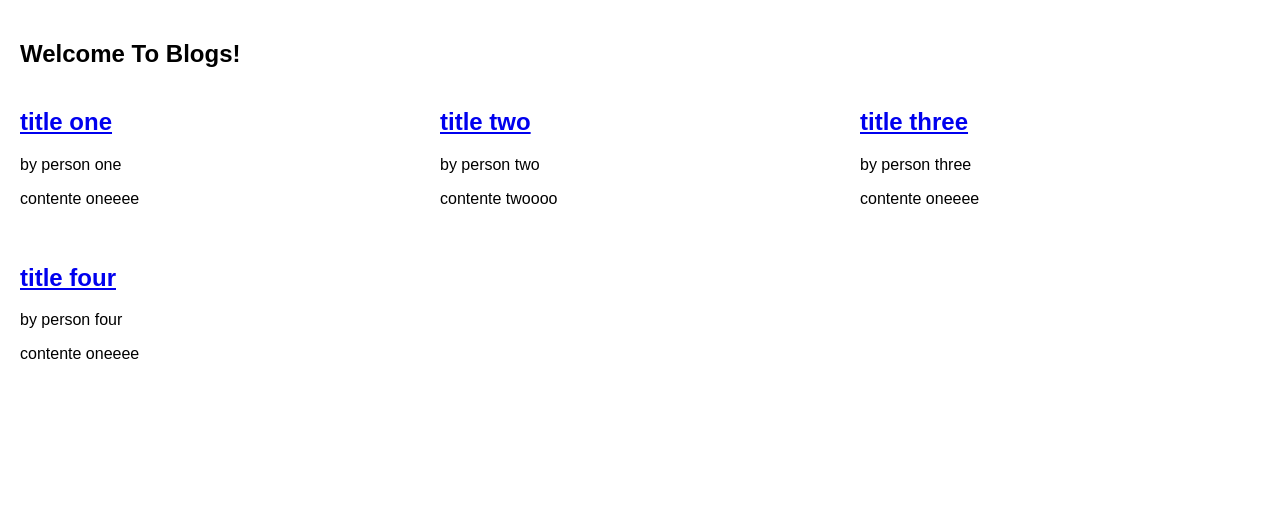
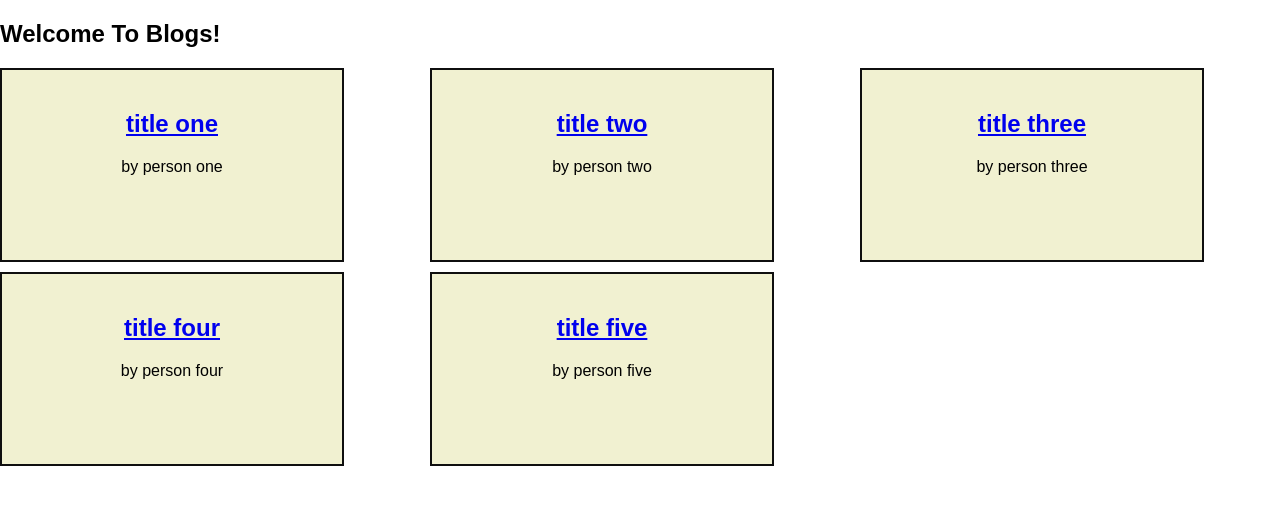
Before and after one commit to Dechie/laravel-practice, a PHP site: page / in a window 1280 px wide. Shown: the part 48-553 px from the top of the page. Run offline with PHP 8.4, Linux system fonts and the light colour scheme.

Commit message:
a little fix

```diff
--- a/blog-site/blogs.json
+++ b/blog-site/blogs.json
@@ -19,6 +19,11 @@
     "title": "title four",
     "username": "person four",
     "content": "contente oneeee"
+  },
+  {
+    "title": "title five",
+    "username": "person five",
+    "content": "lorem ipsum dolor sit amet consectuerue lorem ipsum Lorem ipsum dolor sit amet, qui minim labore adipisicing minim sint cillum sint consectetur cupidatat."
   }
 
 ]
--- a/blog-site/index.php
+++ b/blog-site/index.php
@@ -6,84 +6,8 @@ ini_set('display_errors', 1);
 <html>
   <head>
     <title></title>
-    <style>
-      body {
-        font-family: Arial, sans-serif;
-        margin: 0;
-        padding: 0;
-      }
-
-      header {
-        background-color: #ffffff;
-        color: #f1f1f1
-        padding: 15px 20px;
-
-      }
-
-      nav {
-        margin: 10px;
-        display: flex;
-        padding: 10px;
-        justify-content: space-between;
-        background-color: #f1f1f1
-      }
-
-      nav ul {
-        list-style: none;
-        padding: 0;
-        margin: 0;
-        display: flex;
-      }
-
-      nav ul li {
-        margin-right: 20px;
-      }
-
-      .login-page {
-      display: flex;
-      justify-content: center;
-      align-items: center;
-      height: 100vh;
-    }
-    .login-form {
-      width: 300px;
-      padding: 20px;
-      border: 1px solid #ccc;
-      border-radius: 5px;
-      box-shadow: 0 0 10px rgba(0, 0, 0, 0.1);
-    }
-    .login-form input[type="text"],
-    .login-form input[type="password"],
-    .login-form input[type="submit"] {
-      width: 100%;
-      margin-bottom: 10px;
-      padding: 8px;
-      border-radius: 3px;
-      border: 1px solid #ccc;
-      box-sizing: border-box;
-    }
-    .login-form input[type="submit"] {
-      background-color: #333;
-      color: #fff;
-      cursor: pointer;
-    }
-
-    .grid {
-        display: grid;
-        grid-template-columns: repeat(auto-fill, minmax(300px, 1fr));
-        gap: 20px;
-      }
-
-    .gridItem {
-        justify-content: center;
-    }
-
-    main {
-        margin: 10px;
-        padding: 10px;
-    }
-    </style>
-  </head>
+    <link rel="stylesheet" href="style.css">
+      </head>
   <body>
     <header>
       <nav>
@@ -102,7 +26,7 @@ ini_set('display_errors', 1);
 
       <h2> Welcome To Blogs!</h2>
 
-      <div class="grid">
+      <div class="grid-container">
 <?php
           $jsonfile = 'blogs.json';
           $data = file_get_contents($jsonfile);
@@ -111,10 +35,9 @@ ini_set('display_errors', 1);
 
         if ($blogs != null) {
           foreach($blogs as $blog){
-            echo "<div class=\"gridItem\">";
+            echo "<div class=\"grid-item\">";
             echo "<h2> <a href=\"blogread.php?slug=". $blog['title']." \">" . $blog['title'] . "</a> </h2>";
             echo "<p>by " . $blog['username'] . "</p>";
-            echo "<p>" . $blog['content'] . "</p>";
             echo "</div>";
           }
         }  else {
--- /dev/null
+++ b/blog-site/style.css
@@ -0,0 +1,75 @@
+body {
+  font-family: Arial, sans-serif;
+  margin: 0;
+  padding: 0;
+}
+
+header {
+  background-color: #fff;
+  color: #f1f1f1
+  padding: 15px 20px;
+
+}
+
+nav {
+  margin: 10px;
+  display: flex;
+  padding: 10px;
+  justify-content: space-between;
+  background-color: #f1f1f1
+}
+
+nav ul {
+  list-style: none;
+  padding: 0;
+  margin: 0;
+  display: flex;
+}
+
+nav ul li {
+  margin-right: 20px;
+}
+
+.login-page {
+display: flex;
+justify-content: center;
+align-items: center;
+height: 100vh;
+}
+.login-form {
+width: 350px;
+padding: 20px;
+border: 1px solid #ccc;
+border-radius: 5px;
+box-shadow: 0 0 10px rgba(0, 0, 0, 0.1);
+}
+.login-form input[type="text"],
+.login-form input[type="password"],
+.login-form input[type="submit"] {
+width: 100%;
+margin-bottom: 10px;
+padding: 8px;
+border-radius: 3px;
+border: 1px solid #ccc;
+box-sizing: border-box;
+}
+.login-form input[type="submit"] {
+background-color: #333;
+color: #fff;
+cursor: pointer;
+}
+
+.grid-item {
+  padding: 20px; /* Adjust the padding */
+  background-color: #f1f1d1;
+  text-align: center; /* Center the content */
+  width: 300px;
+  height: 150px;
+  border: 2px solid #0f0f0f;
+}
+
+.grid-container{
+  display: grid;
+  grid-template-columns: repeat(3, 1fr); /*auto auto auto;*/
+  gap: 10px; /* Adjust the gap between grid items */
+}
```
Also changed, not shown: blog-site/blogread.php (+3 -44 lines), blog-site/login.php (+1 -62 lines).
